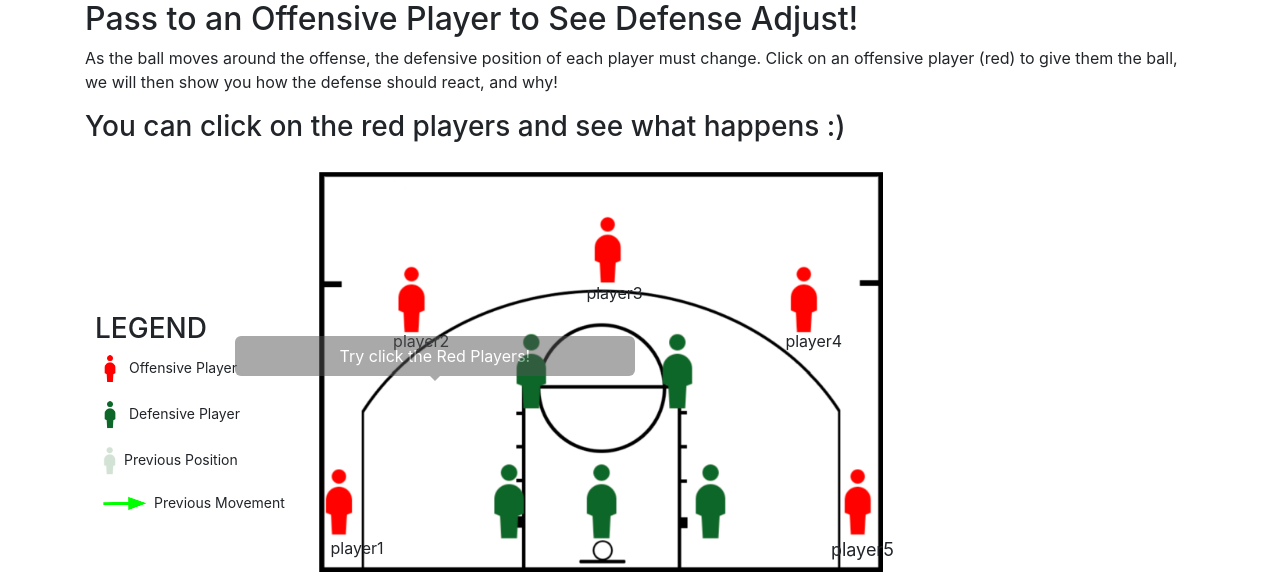
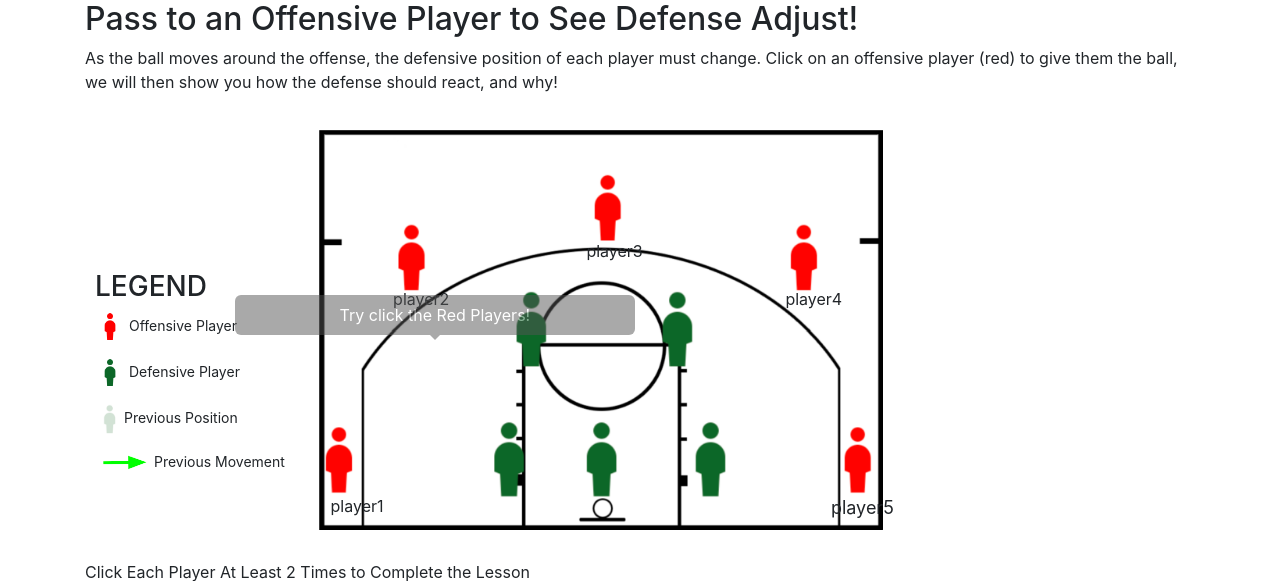
Before and after one commit to yan-ye-0102/UI_project, a Flask app: page /lesson in a window 1280 px wide. Shown: the part 112-693 px from the top of the page. Run offline with Flask 3, Linux system fonts and the light colour scheme; some libraries are stand-ins or nearby versions.

Commit message:
removed the click me prompt

```diff
--- a/templates/lesson.html
+++ b/templates/lesson.html
@@ -131,7 +131,6 @@
   <h2>Pass to an Offensive Player to See Defense Adjust!</h2>
   <p> As the ball moves around the offense, the defensive position of each player must change. Click on an offensive
     player (red) to give them the ball, we will then show you how the defense should react, and why!</p>
-  <h3>You can click on the red players and see what happens :)</h1>
     <div id="court-container">
       <div id="legend">
         <h3>LEGEND</h3>
```
